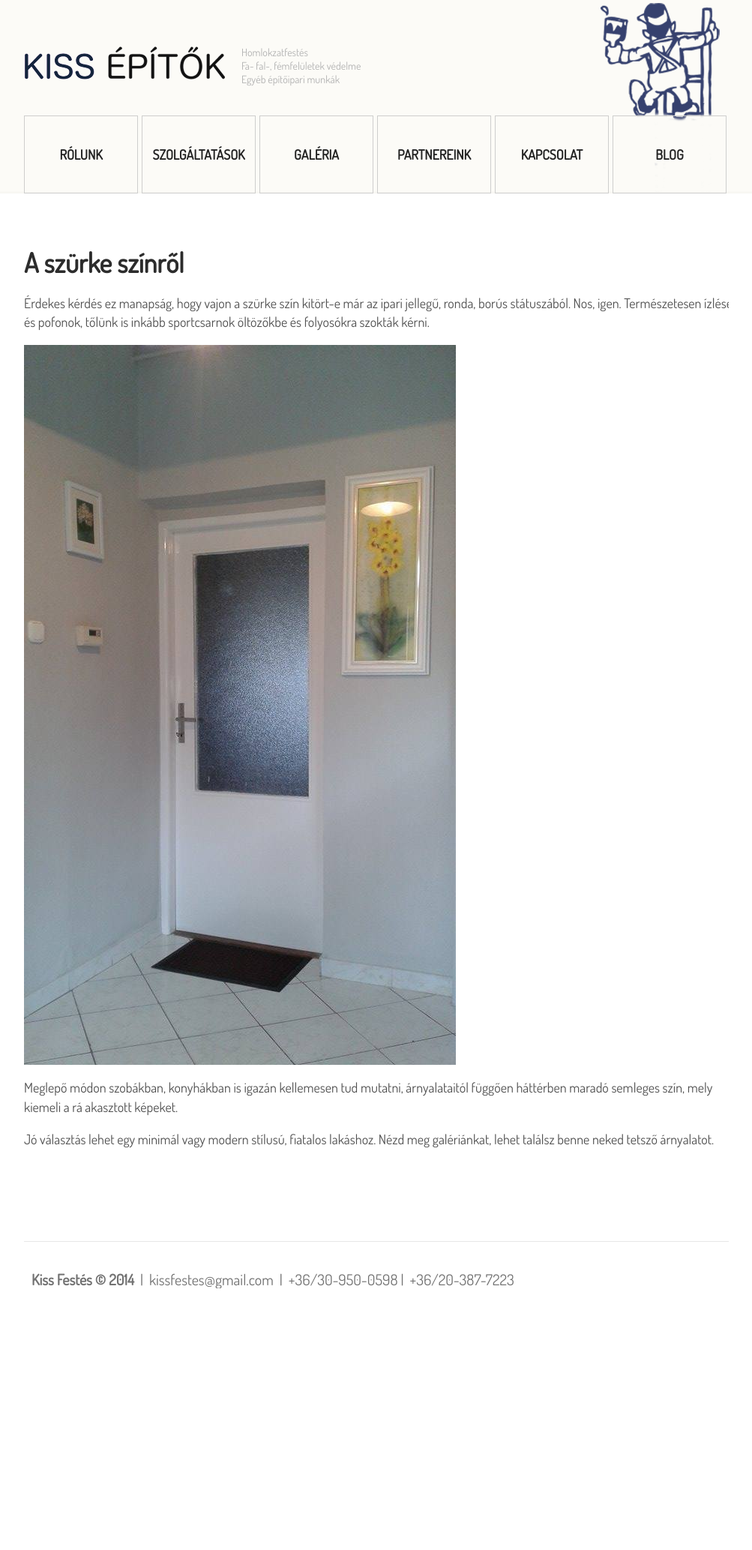
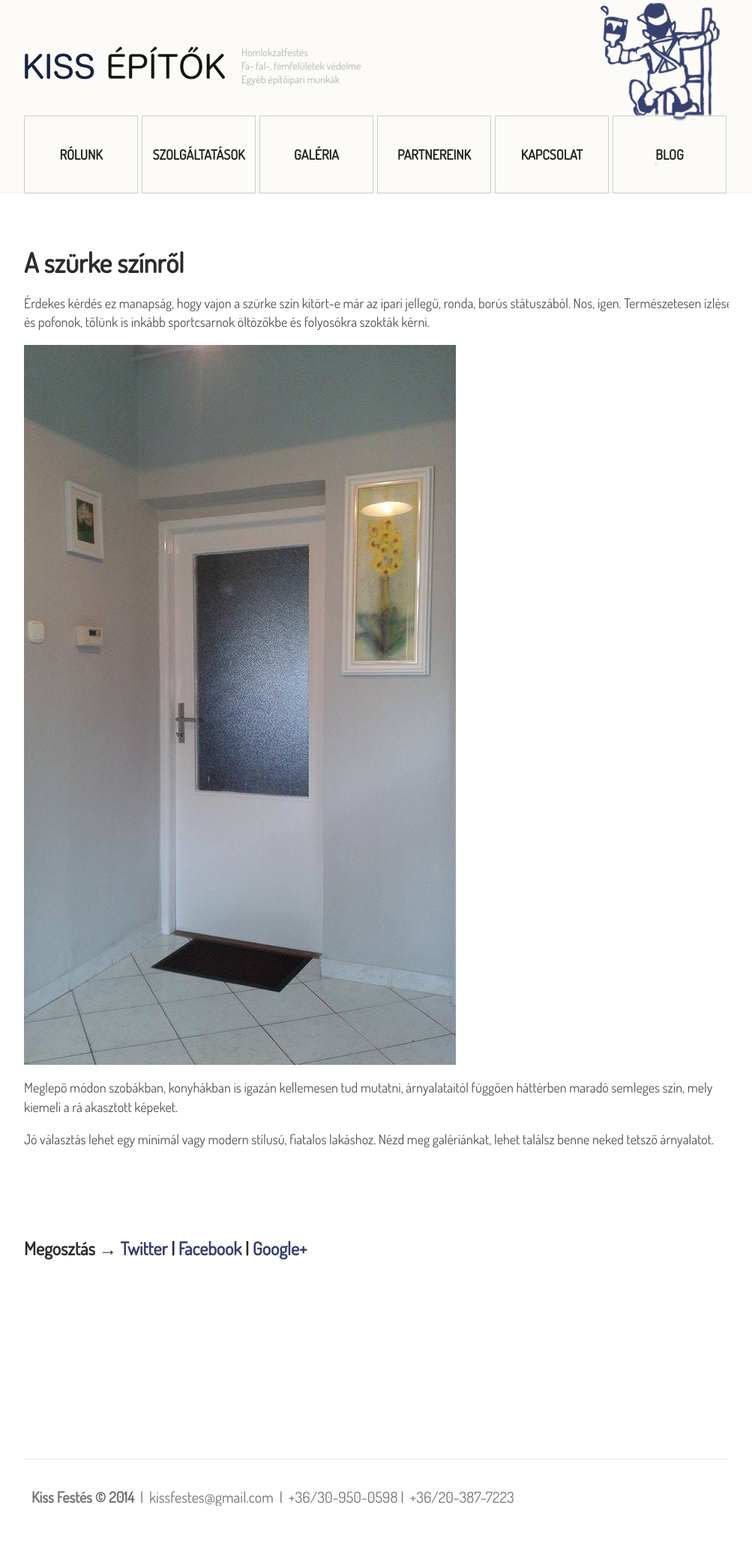
Before and after one commit to dszabo/kissfestes_site, a Jekyll site: the page built from _posts/2015-02-13-a-szurke-szinrol.markdown, in a window 1280 px wide. Shown: the whole page at 75% size, without its empty margins (138-1141 px from the left). Built offline with Jekyll 4.4.1, drawn with Linux system fonts in a browser that asks for light colours; comment, search, counter and statistics services are not loaded; before the commit the page ends 1777 px from its top, so only the background shows below that.

Commit message:
adding disqus

```diff
--- a/_layouts/post.html
+++ b/_layouts/post.html
@@ -12,10 +12,51 @@
                             <div class="post">
                             {{ content }}
                         	</div>
+                        </div>
+                    </div>
+                </div>
+
+                <div class="grid_16">
+                    <div class="wrapper bot-pad margin-bot">
+                        <div class="alpha grid_11 suffix_1">
+
+                            <div class="share-page">
+                                <h6>
+                                Megosztás &rarr;
+                                <a class="link-11" href="https://twitter.com/intent/tweet?text={{ page.title }}&url={{ site.url }}{{ page.url }}" rel="nofollow" target="_blank" title="Megosztás Twitteren">Twitter</a> |
+                                <a class="link-11" href="https://facebook.com/sharer.php?u={{ site.url }}{{ page.url }}" rel="nofollow" target="_blank" title="Megosztás Facebook-on">Facebook</a> |
+                                <a class="link-11" href="https://plus.google.com/share?url={{ site.url }}{{ page.url }}" rel="nofollow" target="_blank" title="Megosztás Google+-on">Google+</a>
+                                </h6>
+                            </div>
 
                         </div>
                     </div>
                 </div>
+
+                {% if page.comments %}
+                <div class="grid_17">
+                    <div class="wrapper bot-pad margin-bot">
+                        <div class="alpha grid_11 suffix_1">
+
+                           <div id="disqus_thread"></div>
+                            <script type="text/javascript">
+                                /* * * CONFIGURATION VARIABLES: EDIT BEFORE PASTING INTO YOUR WEBPAGE * * */
+                                var disqus_shortname = 'kissfestes'; // required: replace example with your forum shortname
+
+                                /* * * DON'T EDIT BELOW THIS LINE * * */
+                                (function() {
+                                    var dsq = document.createElement('script'); dsq.type = 'text/javascript'; dsq.async = true;
+                                    dsq.src = '//' + disqus_shortname + '.disqus.com/embed.js';
+                                    (document.getElementsByTagName('head')[0] || document.getElementsByTagName('body')[0]).appendChild(dsq);
+                                })();
+                            </script>
+                            <noscript>Please enable JavaScript to view the <a href="https://disqus.com/?ref_noscript">comments powered by Disqus.</a></noscript>
+
+                        </div>
+                    </div>
+                </div>
+                {% endif %}
+
             </div>
         </div>
 </section>
--- a/css/grid.css
+++ b/css/grid.css
@@ -117,6 +117,10 @@
 
 .container_16 .grid_16 {
 	width:940px;
+}
+
+.container_16 .grid_17 {
+	width:980px;
 }
 
 
--- a/css/style.css
+++ b/css/style.css
@@ -357,10 +357,12 @@
 	line-height:1.2em;
 }
 h6 {
-	font-size:30px;
+	font-size:24px;
+	/*
 	line-height:1.2em;
 	margin-bottom:2px;
 	letter-spacing:-1px;
+	*/
 }
 .h3-pad {margin-bottom:18px;}
 
```
